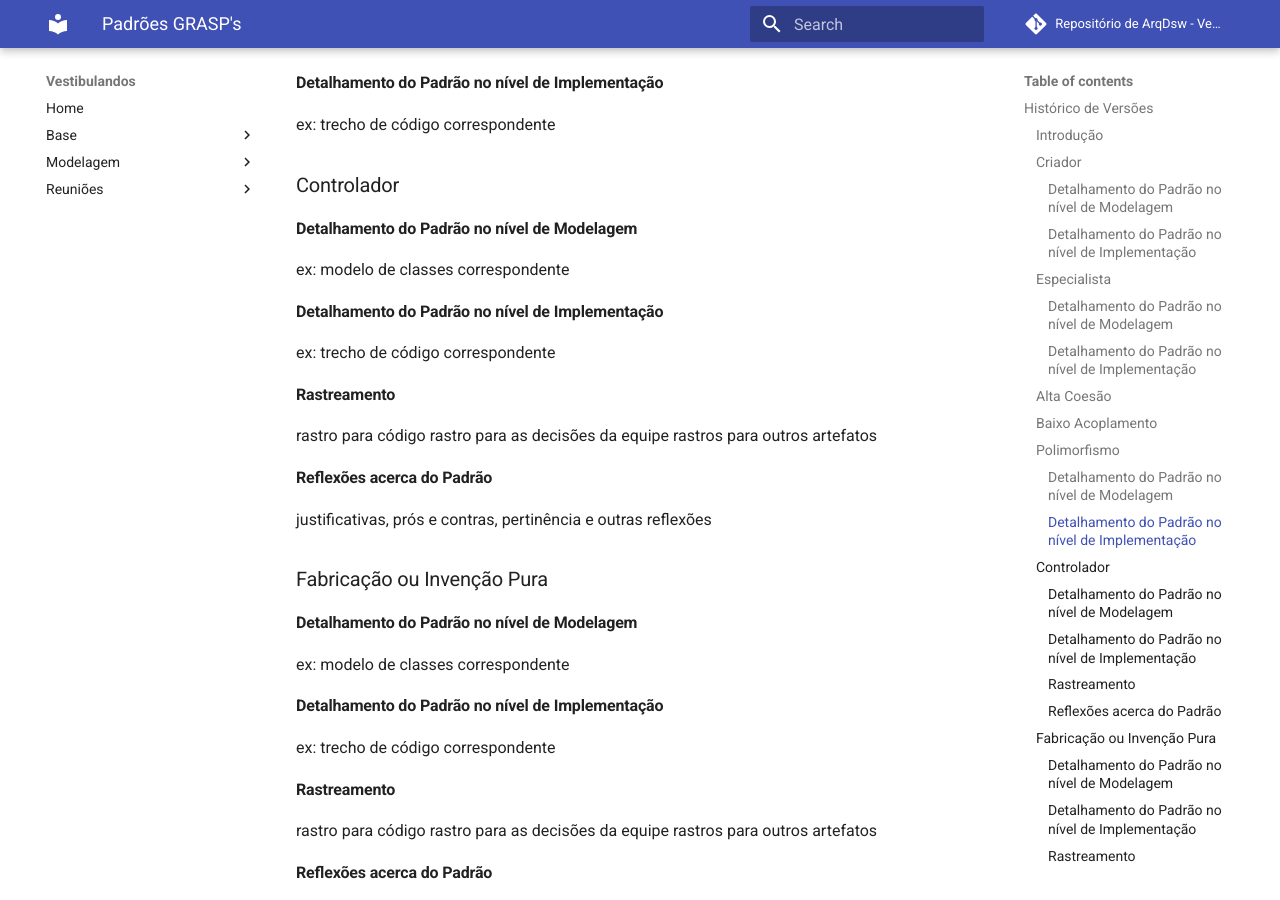
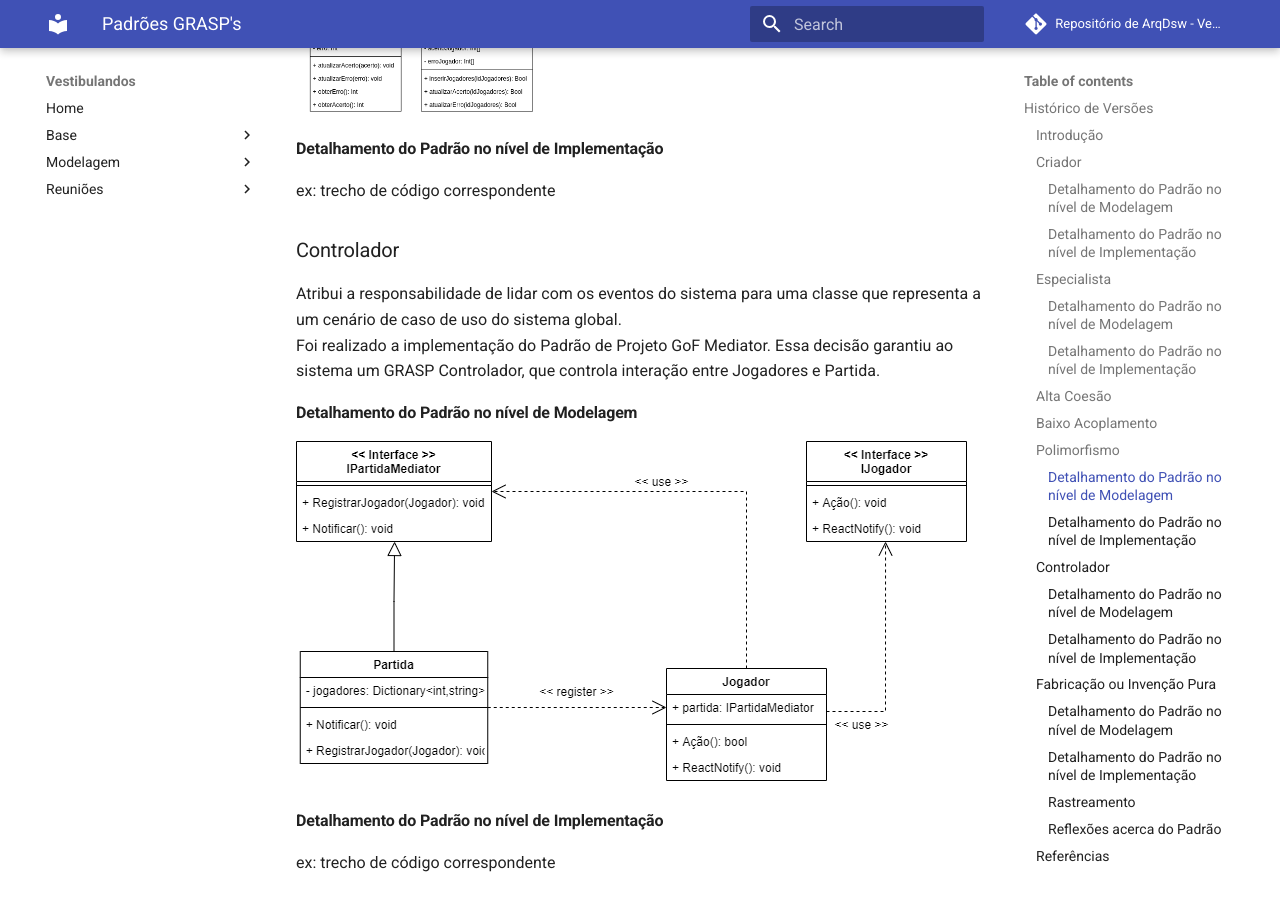
Before and after one commit to UnBArqDsw/2020.1_G4_Vestibulandos, an MkDocs documentation site: the page built from docs/padroes_de_projeto/grasps.md, in a window 1280 px wide and 900 px high, scrolled down 3306 px. Built offline with MkDocs 1.6.1 and Material for MkDocs 9.7.7, drawn with Linux system fonts in a browser that asks for light colours; comment, search, counter and statistics services are not loaded; some of the changed text lies outside the part shown.

Commit message:
Adicionando Controlador

```diff
--- a/docs/padroes_de_projeto/grasps.md
+++ b/docs/padroes_de_projeto/grasps.md
@@ -9,6 +9,7 @@
 | 26/10/2020 | 0.3 | Adicionado Especialista | Ricardo Lima Canela |
 | 26/10/2020 | 0.4 | Adicionado Alta Coesão e Baixo Acoplamento | Ricardo Lima Canela |
 | 26/10/2020 | 0.5 | Adicionado Polimorfismo | Ricardo Lima Canela e Julio Litwin |
+| 26/10/2020 | 0.5 | Adicionado Controlador | Ricardo Lima Canela e Julio Litwin |
 
 ### Introdução
 
@@ -82,17 +83,15 @@ ex: trecho de código correspondente
 
 ### Controlador
 
+Atribui a responsabilidade de lidar com os eventos do sistema para uma classe que representa a um cenário de caso de uso do sistema global.
+Foi realizado a implementação do Padrão de Projeto GoF Mediator. Essa decisão garantiu ao sistema um GRASP Controlador, que controla interação entre Jogadores e Partida.
+
 #### Detalhamento do Padrão no nível de Modelagem
-ex: modelo de classes correspondente
+
+![MediatorPartidaDiagrama](../img/diagramas/mediator_pattern_partida_v0.png)
+
 #### Detalhamento do Padrão no nível de Implementação
 ex: trecho de código correspondente
-#### Rastreamento
-rastro para código
-rastro para as decisões da equipe
-rastros para outros artefatos
-
-#### Reflexões acerca do Padrão
-justificativas, prós e contras, pertinência e outras reflexões
 
 ### Fabricação ou Invenção Pura
 
```
